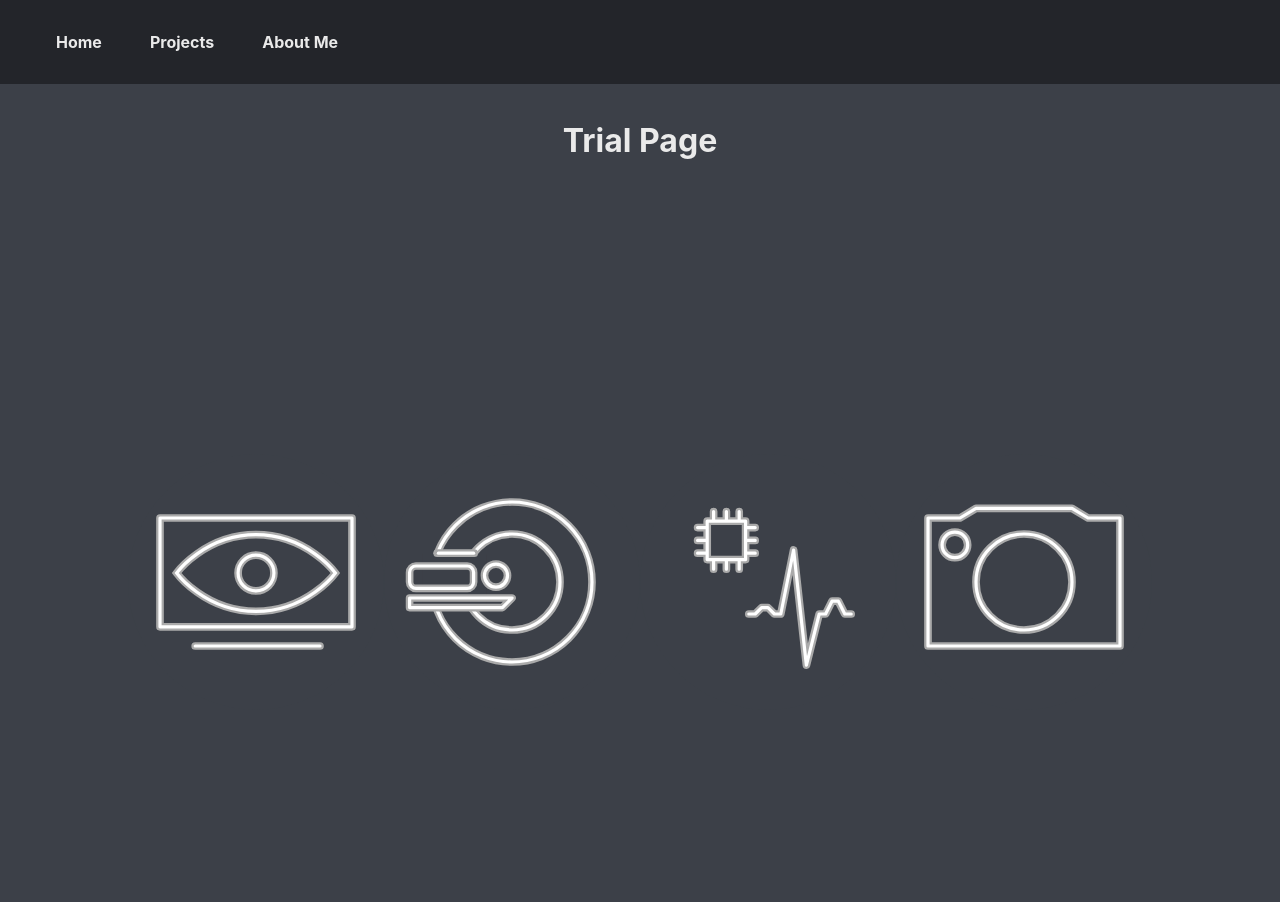
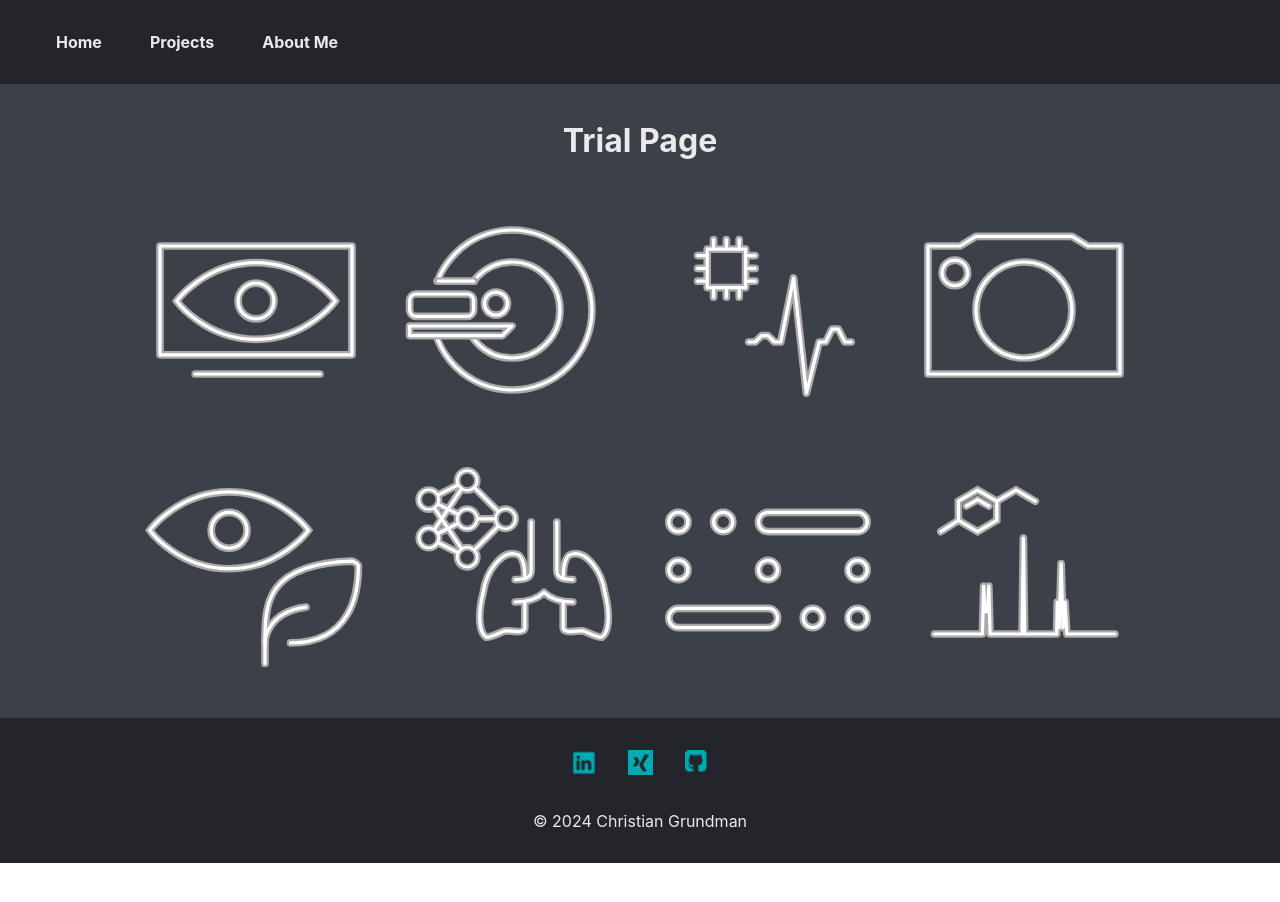
Before and after one commit to cgrundman/christian-grundman-website, a React (Create React App) app: page /trial in a window 1280 px wide. Shown: the top 902 px of the page. After the commit the page ends 863 px from the top, so only its background shows below. Built offline with nearby package versions, Linux system fonts and the light colour scheme.

Commit message:
convert MCT, remove inherent sizing

```diff
--- a/src/logos/CTR.jsx
+++ b/src/logos/CTR.jsx
@@ -1,8 +1,6 @@
 import * as React from "react";
 const CT = (props) => (
   <svg
-    width="800"
-    height="800"
     viewBox="0 0 400 400"
     xmlns="http://www.w3.org/2000/svg"
     {...props}
--- a/src/logos/CVZ.jsx
+++ b/src/logos/CVZ.jsx
@@ -1,8 +1,6 @@
 import * as React from "react";
 const CVZ = (props) => (
   <svg
-    width={800}
-    height={800}
     viewBox="0 0 400 400"
     fill="none"
     xmlns="http://www.w3.org/2000/svg"
--- a/src/logos/ISP.jsx
+++ b/src/logos/ISP.jsx
@@ -1,8 +1,6 @@
 import * as React from "react";
 const ISP = (props) => (
   <svg
-    width={800}
-    height={800}
     viewBox="0 0 400 400"
     fill="none"
     xmlns="http://www.w3.org/2000/svg"
--- a/src/logos/LDD.jsx
+++ b/src/logos/LDD.jsx
@@ -1,8 +1,6 @@
 import * as React from "react";
 const LDD = (props) => (
   <svg
-    width={800}
-    height={800}
     viewBox="0 0 400 400"
     fill="none"
     xmlns="http://www.w3.org/2000/svg"
--- /dev/null
+++ b/src/logos/MCT.jsx
@@ -0,0 +1,49 @@
+import * as React from "react";
+const MCT = (props) => (
+  <svg
+    viewBox="0 0 400 400"
+    fill="none"
+    xmlns="http://www.w3.org/2000/svg"
+    {...props}
+  >
+    <defs>
+      <g id="short">
+        <circle stroke-width="12" r="15" />
+        <circle stroke="#fff" stroke-width="5" r="15" fill="transparent"/>
+      </g>
+      <g id="long">
+        <rect
+          width="170"
+          height="30"
+          x="-15"
+          y="-15"
+          rx="15"
+          ry="15"
+          stroke-width="12"
+        />
+        <rect
+          width="170"
+          height="30"
+          x="-15"
+          y="-15"
+          rx="15"
+          ry="15"
+          stroke="#fff"
+          stroke-width="5"
+          fill="transparent"
+        />
+      </g>
+    </defs>
+    <circle cx="200" cy="200" r="200" stroke="transparent" />
+    <use href="#short" x="60" y="200" />
+    <use href="#short" x="200" y="200" />
+    <use href="#short" x="340" y="200" />
+    <use href="#short" x="60" y="125" />
+    <use href="#short" x="130" y="125" />
+    <use href="#short" x="270" y="275" />
+    <use href="#short" x="340" y="275" />
+    <use href="#long" x="200" y="125" />
+    <use href="#long" x="60" y="275" />
+  </svg>
+);
+export default MCT;
--- a/src/logos/MLS.jsx
+++ b/src/logos/MLS.jsx
@@ -1,8 +1,6 @@
 import * as React from "react";
 const MLS = (props) => (
   <svg
-    width={800}
-    height={800}
     viewBox="0 0 400 400"
     fill="none"
     xmlns="http://www.w3.org/2000/svg"
--- a/src/logos/NMR.jsx
+++ b/src/logos/NMR.jsx
@@ -1,28 +1,45 @@
 import * as React from "react";
 const NMR = (props) => (
   <svg
-    width={800}
-    height={800}
     viewBox="0 0 400 400"
     fill="none"
     xmlns="http://www.w3.org/2000/svg"
     {...props}
   >
     <defs>
-    <g id="signal" stroke-linejoin="round" stroke-linecap="round">
-      <path d="M0 200h75l2-75 2 40h4l2-40 2 75h50l2-150 2 150h50l1-50 3 40 3-100 3 100 3-40 3 50h75" stroke-width="12"/>
-      <path d="M0 200h75l2-75 2 40h4l2-40 2 75h50l2-150 2 150h50l1-50 3 40 3-100 3 100 3-40 3 50h75" stroke="#fff" stroke-width="5"  fill="transparent"/>
-    </g>
-    <g id="chem" stroke-linecap="round" fill="transparent">
-      <path d="M7.5 22.5v30l30 17.5 30-17.5v-30L37.5 5z" stroke-width="12"/>
-      <path d="m20 30 17.5-10L55 30m12.5-7.5L97.5 5l30 17.5m-120 30L-20 70" stroke-width="12"/>
-      <path d="M7.5 22.5v30l30 17.5 30-17.5v-30L37.5 5z" stroke="#fff" stroke-width="5"/>
-      <path d="m20 30 17.5-10L55 30m12.5-7.5L97.5 5l30 17.5m-120 30L-20 70" stroke="#fff" stroke-width="5"/>
-    </g>
-  </defs>
-  <circle cx="200" cy="200" r="200" stroke="transparent"/>
-  <use href="#signal" x="60" y="100"/>
-  <use href="#chem" x="90" y="70"/>
+      <g id="signal" stroke-linejoin="round" stroke-linecap="round">
+        <path
+          d="M0 200h75l2-75 2 40h4l2-40 2 75h50l2-150 2 150h50l1-50 3 40 3-100 3 100 3-40 3 50h75"
+          stroke-width="12"
+        />
+        <path
+          d="M0 200h75l2-75 2 40h4l2-40 2 75h50l2-150 2 150h50l1-50 3 40 3-100 3 100 3-40 3 50h75"
+          stroke="#fff"
+          stroke-width="5"
+          fill="transparent"
+        />
+      </g>
+      <g id="chem" stroke-linecap="round" fill="transparent">
+        <path d="M7.5 22.5v30l30 17.5 30-17.5v-30L37.5 5z" stroke-width="12" />
+        <path
+          d="m20 30 17.5-10L55 30m12.5-7.5L97.5 5l30 17.5m-120 30L-20 70"
+          stroke-width="12"
+        />
+        <path
+          d="M7.5 22.5v30l30 17.5 30-17.5v-30L37.5 5z"
+          stroke="#fff"
+          stroke-width="5"
+        />
+        <path
+          d="m20 30 17.5-10L55 30m12.5-7.5L97.5 5l30 17.5m-120 30L-20 70"
+          stroke="#fff"
+          stroke-width="5"
+        />
+      </g>
+    </defs>
+    <circle cx="200" cy="200" r="200" stroke="transparent" />
+    <use href="#signal" x="60" y="100" />
+    <use href="#chem" x="90" y="70" />
   </svg>
 );
 export default NMR;
--- a/src/logos/ecg.jsx
+++ b/src/logos/ecg.jsx
@@ -1,8 +1,6 @@
 import * as React from "react";
 const ECG = (props) => (
   <svg
-    width="800"
-    height="800"
     viewBox="0 0 400 400"
     fill="none"
     xmlns="http://www.w3.org/2000/svg"
--- a/src/pages/TrialPage.js
+++ b/src/pages/TrialPage.js
@@ -6,6 +6,7 @@ import ECG from "../logos/ECG.jsx";
 import ISP from "../logos/ISP.jsx";
 import LDD from "../logos/LDD.jsx";
 import MLS from "../logos/MLS.jsx";
+import MCT from "../logos/MCT.jsx";
 import NMR from "../logos/NMR.jsx";
 import PageContent from "../components/PageContent";
 
@@ -52,9 +53,14 @@ const TrialPage = () => {
           onClick={() => handleToggleHighlight(6)}
           width="20%"
         />
-        <NMR
+        <MCT
           className={highlighted === 7 ? "highlight" : ""}
           onClick={() => handleToggleHighlight(7)}
+          width="20%"
+        />
+        <NMR
+          className={highlighted === 8 ? "highlight" : ""}
+          onClick={() => handleToggleHighlight(8)}
           width="20%"
         />
       </div>
```
